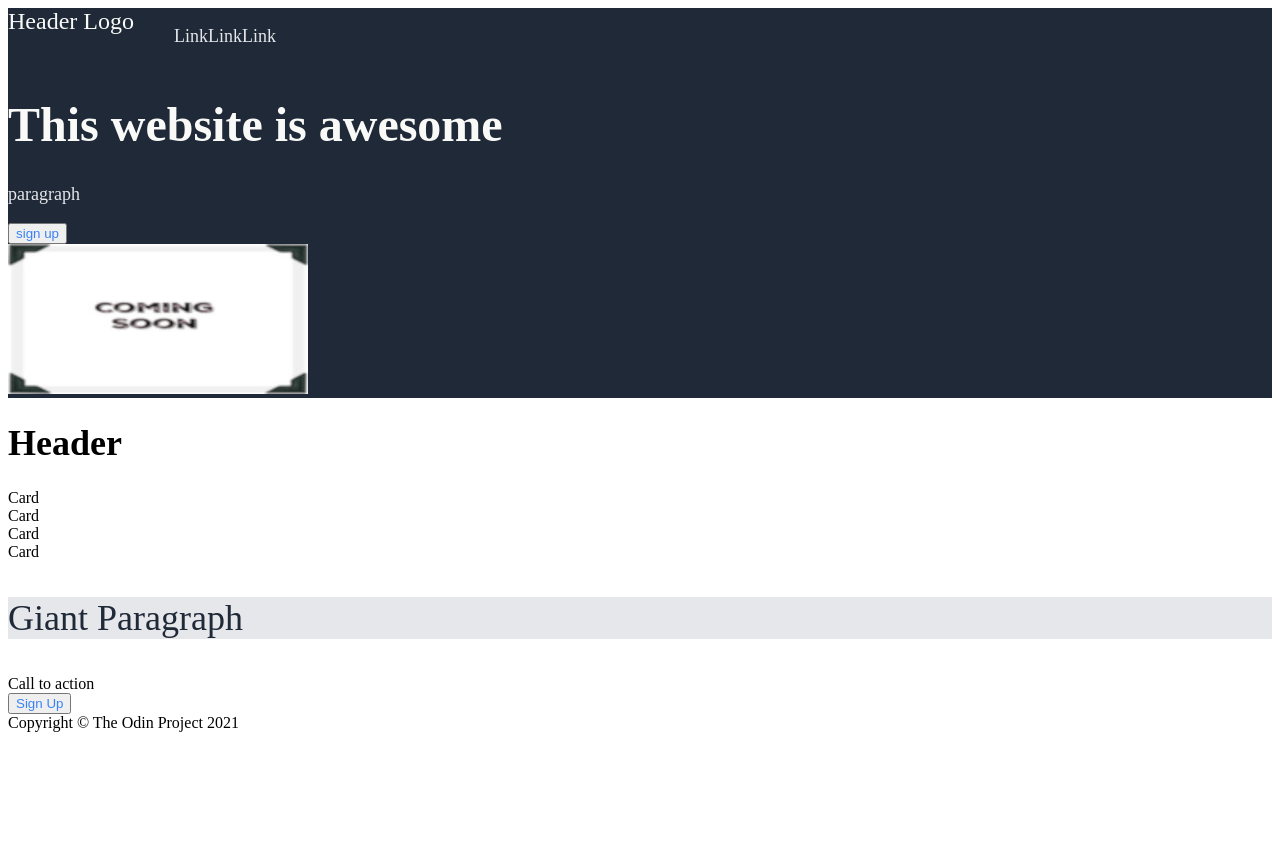
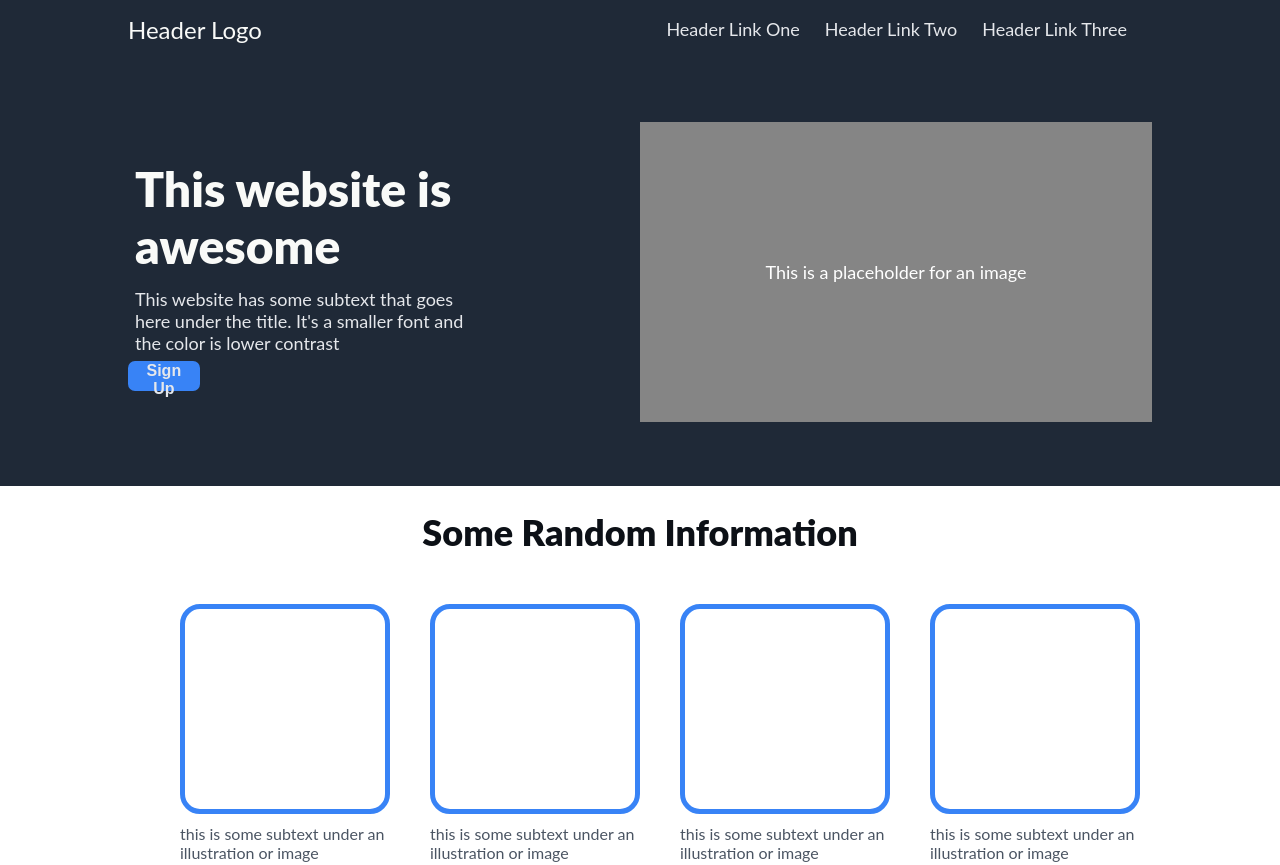
Before and after one commit to Jebder/Landing-Page-Project, a plain HTML site: page index.html in a window 1280 px wide. Shown: the top 865 px of the page. Before the commit the page ends 800 px from the top, so only its background shows below. Drawn offline with Linux system fonts and the light colour scheme.

Commit message:
add first complete project iteration

```diff
--- a/index.html
+++ b/index.html
@@ -8,46 +8,54 @@
         <title>Document</title>
     </head>
         <body>
+            <div class="body">
                 <div class="cont1">
                     <header class="header">
                         <div class="header-logo">Header Logo</div>
                         <ul class="header-link">
-                    <li class= "header-link-1">Link</li><a></a>
-                    <li class= "header-link-2">Link</li><a></a>
-                    <li class= "header-link-3">Link</li><a></a>
+                            <li class= "header-link-1"><a href= "#">Header Link One</a></li>
+                            <li class= "header-link-2"><a href= "#">Header Link Two</a></li>
+                            <li class= "header-link-3"><a href= "#">Header Link Three</a></li>
                             <a></a>
                         </ul>
                     </header>
                     <div class="content">
                         <div class="content-left">
                             <h1 class="awesome-header">This website is awesome</h1>
-                    <p> paragraph</p>
-                    <button>sign up</button>
+                            <p>This website has some subtext that goes here under the title. It's a smaller font and the color is lower contrast</p>
+                            <button>Sign Up</button>
                         </div>
-                    <img src="images/coming-soon.jpg">
+                        <div class="img">This is a placeholder for an image</div>
                     </div>
                 </div>
 
                 <div class="cont2">
-            <h1 class="cont2-header">Header</h1>
-            <div class="card-container">
-                <div class="cards">Card</div>
-                <div class="cards">Card</div>
-                <div class="cards">Card</div>
-                <div class="cards">Card</div>
+                    <h1 class="cont2-header">Some Random Information</h1>
+                    <ul class="cards">
+                        <li class="card"><div class="placeholder"></div><div class="placeholder-text">this is some subtext under an illustration or image</div></li>
+                        <li class="card"><div class="placeholder"></div><div class="placeholder-text">this is some subtext under an illustration or image</div></li>
+                        <li class="card"><div class="placeholder"></div><div class="placeholder-text">this is some subtext under an illustration or image</div></li>
+                        <li class="card"><div class="placeholder"></div><div class="placeholder-text">this is some subtext under an illustration or image</div></li>
+                    </ul>
+
                 </div>
             </div>
 
                 <div class="cont3">
-            <p class="giant-paragraph">Giant Paragraph</p>
+                    <p class="quote-text">This is an inspiring quote, or a testimonial from a customer. Mayber it's just filling up space, or maybe people will actually read it. Who knows? All i know is that it looks nice. </p>
+                    <div class="abc"><cite class="author">- Thor, God of Thunder</cite></div>
                 </div>
 
                 <div class="cont4">
                     <div class="blue-box">
-                <div class="cta">Call to action</div>
+                        <div class="cta-box">
+                            <div class="cta">Call to action! It's time!</div>
+                            <div class="cta-2">Sign up for our product by clicking that button over there!</div>
+                        </div>
                         <button class="sign-up">Sign Up</button>
                     </div>
                 </div>
+            </div>
+            <footer class="footer">Copyright © The Odin Project 2021</footer>
     </body>
-    <footer class="footer">Copyright © The Odin Project 2021</footer>
 </html>
--- a/style.css
+++ b/style.css
@@ -1,26 +1,73 @@
 body{
     display: flex;
     flex-direction: column;
+    margin: 0;
+    min-height: 100vh;
+    font-family:  'Roboto Slab', 'Oswald', 'Lato', 'Bebas Neue', 'Montserrat', 'Raleway', sans-serif;
 }
 
+button {
+    border-radius: 7px;
+    font-weight: 600;
+    color: #e5e7eb;
+    background-color: #3883f6 ;
+    text-align: center;
+    border: 2px solid white;
+}
+
+li {
+    list-style: none;
+
+}
+
+a {
+    text-decoration: none;
+    color: #e5e7eb;
+}
+
+/* Start of container 1*/
 .cont1 {
     display: flex;
     flex-direction: column;
     background-color: #1f2937;
 }
+.content {
+    display: flex;
+    justify-content: space-between;
+    margin-left: 10%;
+    margin-right: 10%;
+    margin-top: 5%;
+    margin-bottom: 5%;
+}
+
+.content-left {
+    width: 35%;
+    display: flex;
+    flex-direction: column;
+    justify-content: center;
+
+}
+
+.content-left button {
+    width: 20%;
+    height: 10%;
+    font-size: 100%;
+    border: 0;
+}
 
 .header {
     display: flex;
-}
-
-li {
-    list-style: none;
+    align-items: center;
+    justify-content: space-between;
+    margin-left: 10%;
+    margin-right: 10%;
 }
 
 .header-link {
     display: flex;
     font-size: 18px;
     color: #e5e7eb;
+    gap: 25px;
 }
 
 .header-logo {
@@ -32,25 +79,154 @@ li {
     font-size: 48px;
     font-weight: 900;
     color: #f9faf8;
+    margin: 7px;
 }
 
 p {
     font-size: 18px;
     color: #e5e7eb;
+    margin: 7px;
+
 }
 
-button {
-    color: #3883f6;
+.img {
+    background-color: rgb(133, 133, 133);
+    width: 50%;
+    height: 300px;
+    color: white;
+    font-size: 18px;
+    display: flex;
+    justify-content: center;
+    align-items: center;
+
+}
+/* End of container 1 */
+
+/* Start of container 2*/
+.cont2{
+    display: flex;
+    flex-direction: column;
+    align-items: center;
 }
 
+.cards {
+    display: flex;
+    margin-bottom: 10%;
+    margin-top: 2%;
+    margin-left: 10%;
+    margin-right: 10%;
+    gap: 40px;
+    justify-content: space-around;
+}
+
+.card {
+color: rgb(75, 85, 99);
+display: flex;
+flex-direction: column;
+gap: 10px;
+}
+
+.placeholder {
+    width: 200px;
+    height: 200px;
+    color: white;
+    border: 5px solid #3883f6 ;
+    border-radius: 20px;
+}
+
+.placeholder-text {
+    display: flex;
+    justify-content: center;
+    max-width: 210px;
+}
 .cont2-header {
     font-size: 36px;
     font-weight: 900;
+    color: rgb(12.2, 16.1, 21.6)
 }
 
-.giant-paragraph {
-    font-family: "light italic";
+.card-container {
+    display: flex;
+    justify-content: space-evenly;
+
+}
+/* End container 2*/
+
+/* Start container 3 */
+.cont3 {
+    display: flex;
+    flex-direction: column;
+    align-items: center;
     background-color: #e5e7eb;
+    justify-content: center;
+}
+
+
+.quote-text {
+    position: relative;
+    font-style: italic;
+    font-weight: 300;
     font-size: 36px;
     color: #1f2937;
+    width: 50%;
+    margin-left: 10%;
+    margin-right: 10%;
+    margin-top: 5%;
+    margin-bottom: 1px;
 }
+
+.author {
+    font-size: 24px;
+    font-weight: 900;
+    margin-bottom: 5%;
+
+
+}
+/* End container 3 */
+
+/* Start container 4 */
+.cont4 {
+    display: flex;
+    justify-content: center;
+    color: white;
+}
+.blue-box {
+    background-color: #3883f6;
+    width: 81%;
+    height: 150px;
+    display: flex;
+    justify-content: space-evenly;
+    align-items: center;
+    border-radius: 7px;
+    margin-top: 5%;
+    margin-bottom: 5%;
+}
+
+.cta {
+    font-size: 22px;
+    font-weight: 900;
+}
+
+.blue-box button {
+    width: 10%;
+    height: 25%;
+    font-size: 100%;
+}
+/* End container 4 */
+
+footer {
+    display: flex;
+    background-color: #1f2937;
+    color: #e5e7eb;
+    justify-content: center;
+    padding: 20px;
+    margin-top: auto;
+}
+
+/* I know it's gross but it's the best I can do */
+/* Wrapper to make the "author" line up with the text correctly */
+.abc {
+    display: flex;
+    width: 823px;
+    justify-content: flex-end;
+}
```
Lines whose indentation alone changed are shown as unchanged.
